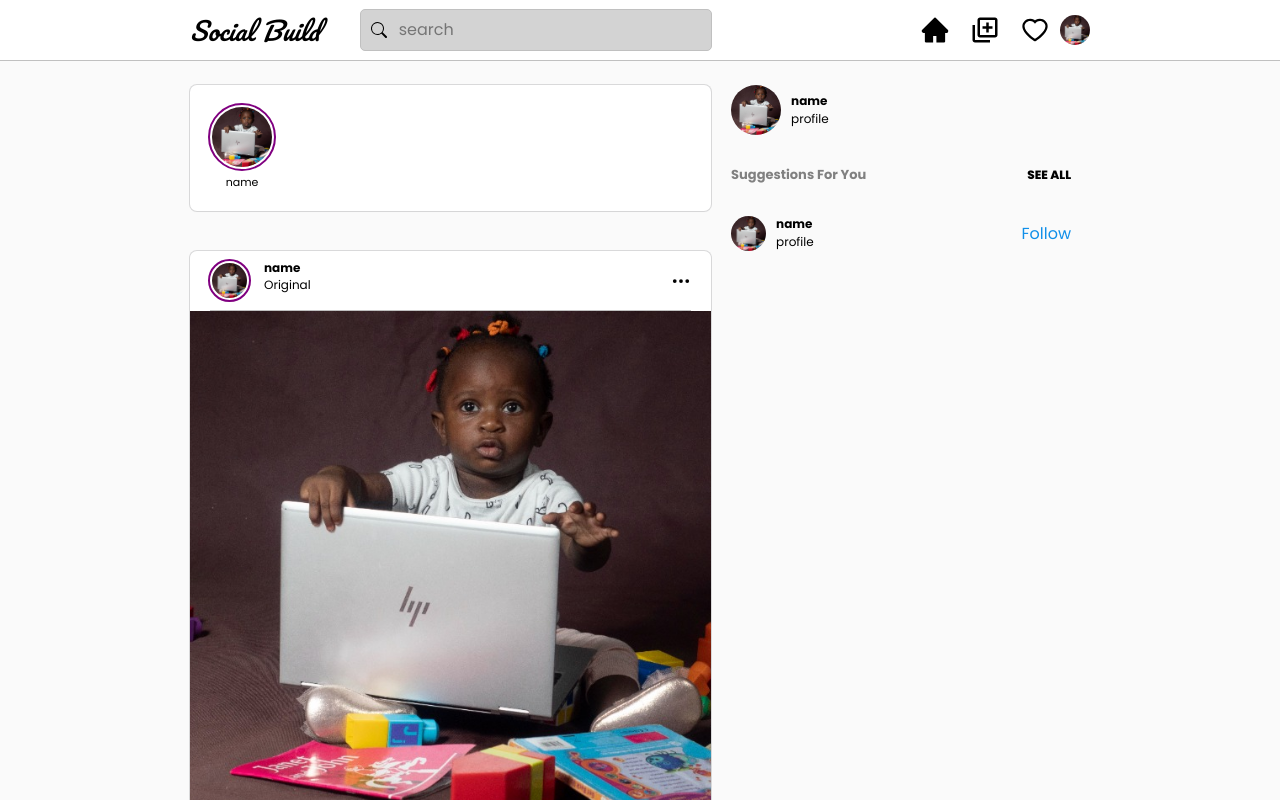
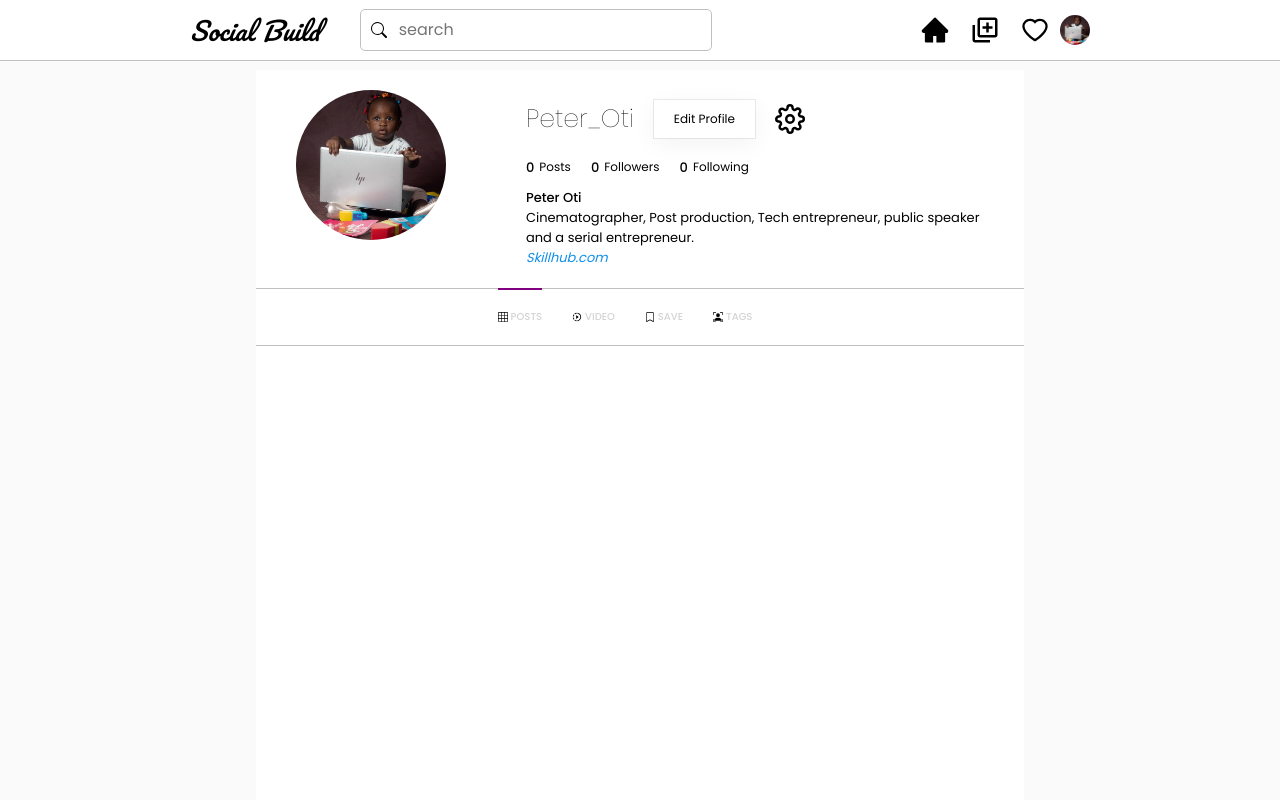
Before and after one commit to PetxCode/social-frontend, a React (Create React App) app: page /detail in a window 1280 px wide. Shown: the top 800 px of the page. Built offline with nearby package versions, Linux system fonts and the light colour scheme.

Commit message:
latest push

```diff
--- a/src/App.js
+++ b/src/App.js
@@ -1,12 +1,17 @@
 import React from "react";
-import { BrowserRouter } from "react-router-dom";
+import { BrowserRouter, Route, Routes } from "react-router-dom";
 import Header from "./components/Header/Header";
 import HomeScreen from "./components/Home/HomeScreen";
+import DetailScreen from "./components/Profile/DetailScreen";
+
 const App = () => {
 	return (
 		<BrowserRouter>
 			<Header />
-			<HomeScreen />
+			<Routes>
+				<Route path="/" element={<HomeScreen />} />
+				<Route path="/detail" element={<DetailScreen />} />
+			</Routes>
 		</BrowserRouter>
 	);
 };
--- a/src/components/Header/Header.js
+++ b/src/components/Header/Header.js
@@ -78,7 +78,7 @@ const SearchBar = styled.div`
 	border: 1px solid silver;
 	height: 40px;
 	border-radius: 5px;
-	background-color: lightgray;
+	background-color: l#fafafa;
 
 	@media screen and (max-width: 642px) {
 		width: 250px;
--- /dev/null
+++ b/src/components/Profile/DetailScreen.js
@@ -0,0 +1,260 @@
+import React, { useState } from "react";
+import styled from "styled-components";
+import pix from "./babe.jpeg";
+
+import { BsGrid3X3, BsBookmark, BsPersonBoundingBox } from "react-icons/bs";
+import { FiSettings } from "react-icons/fi";
+import { MdSlowMotionVideo } from "react-icons/md";
+
+const DetailScreen = () => {
+	const [post, setPost] = useState(true);
+	const [video, setVideo] = useState(false);
+	const [save, setSave] = useState(false);
+	const [tag, setTag] = useState(false);
+
+	return (
+		<Container>
+			<Wrapper>
+				<Top>
+					<Image src={pix} />
+					<Contents>
+						<NameDetails>
+							<ProfileName>Peter_Oti</ProfileName>
+							<EditButton>Edit Profile</EditButton>
+							<Icon />
+						</NameDetails>
+
+						<NameDetails>
+							<Post>
+								<Count>{0}</Count>
+								<Title>Posts</Title>
+							</Post>
+							<Post>
+								<Count>{0}</Count>
+								<Title>Followers</Title>
+							</Post>
+							<Post>
+								<Count>{0}</Count>
+								<Title>Following</Title>
+							</Post>
+						</NameDetails>
+
+						<Detail>
+							<Name>Peter Oti</Name>
+							<Bio>
+								Cinematographer, Post production, Tech entrepreneur, public
+								speaker and a serial entrepreneur.
+							</Bio>
+							<WebSite href="#">Skillhub.com</WebSite>
+						</Detail>
+					</Contents>
+				</Top>
+
+				<Nav>
+					<NavHolder
+						bg={post ? "bg" : ""}
+						onClick={() => {
+							setPost(true);
+							setVideo(false);
+							setSave(false);
+							setTag(false);
+						}}
+					>
+						<NavIcon />
+						<Title cap fs>
+							Posts
+						</Title>
+					</NavHolder>
+					<NavHolder
+						bg={video ? "bg" : ""}
+						onClick={() => {
+							setPost(false);
+							setVideo(true);
+							setSave(false);
+							setTag(false);
+						}}
+					>
+						<NavIcon1 />
+						<Title cap fs>
+							Video
+						</Title>
+					</NavHolder>
+					<NavHolder
+						bg={save ? "bg" : ""}
+						onClick={() => {
+							setPost(false);
+							setVideo(false);
+							setSave(true);
+							setTag(false);
+						}}
+					>
+						<NavIcon2 />
+						<Title cap fs>
+							Save
+						</Title>
+					</NavHolder>
+					<NavHolder
+						bg={tag ? "bg" : ""}
+						onClick={() => {
+							setPost(false);
+							setVideo(false);
+							setSave(false);
+							setTag(true);
+						}}
+					>
+						<NavIcon3 />
+						<Title cap fs>
+							Tags
+						</Title>
+					</NavHolder>
+				</Nav>
+			</Wrapper>
+		</Container>
+	);
+};
+
+export default DetailScreen;
+
+const NavIcon3 = styled(BsPersonBoundingBox)`
+	font-size: 10px;
+	margin-right: 3px;
+`;
+
+const NavIcon2 = styled(BsBookmark)`
+	font-size: 10px;
+	margin-right: 3px;
+`;
+
+const NavIcon1 = styled(MdSlowMotionVideo)`
+	font-size: 10px;
+	margin-right: 3px;
+`;
+
+const NavIcon = styled(BsGrid3X3)`
+	font-size: 10px;
+	margin-right: 3px;
+`;
+
+const NavHolder = styled.div`
+	display: flex;
+	align-items: center;
+	margin-right: 30px;
+	position: relative;
+
+	:after {
+		content: "";
+		height: 2px;
+		background-color: ${({ bg }) => (bg ? "purple" : "transparent")};
+		width: 100%;
+		position: absolute;
+		top: -21px;
+	}
+
+	cursor: pointer;
+`;
+
+const Nav = styled.div`
+	width: 100%;
+	display: flex;
+	justify-content: center;
+	border-top: 1px solid silver;
+	border-bottom: 1px solid silver;
+	padding: 20px 0;
+`;
+
+const WebSite = styled.a`
+	color: rgba(16, 143, 233);
+	font-style: italic;
+	cursor: pointer;
+	text-decoration: none;
+`;
+const Bio = styled.div``;
+
+const Name = styled.div`
+	font-weight: 500;
+`;
+
+const Detail = styled.div`
+	font-size: 13px;
+`;
+
+const Title = styled.div`
+	text-transform: ${({ cap }) => (cap ? "uppercase" : "normal")};
+	font-size: ${({ fs }) => (fs ? "10px" : "12px")};
+	font-weight: ${({ fs }) => (fs ? "500" : "normal")};
+	color: ${({ fs }) => (fs ? "lightgray" : "black")};
+`;
+
+const Count = styled.div`
+	font-weight: 500;
+	margin-right: 5px;
+`;
+
+const Post = styled.div`
+	display: flex;
+	margin-right: 20px;
+	font-size: 13px;
+`;
+
+const Icon = styled(FiSettings)`
+	font-size: 30px;
+	:hover {
+		cursor: pointer;
+	}
+`;
+
+const EditButton = styled.div`
+	padding: 10px 20px;
+	box-shadow: rgba(0, 0, 0, 0.05) 0px 6px 24px 0px,
+		rgba(0, 0, 0, 0.08) 0px 0px 0px 1px;
+	margin-right: 20px;
+	font-size: 12px;
+	:hover {
+		cursor: pointer;
+	}
+`;
+
+const ProfileName = styled.div`
+	font-size: 25px;
+	font-weight: lighter;
+	margin-right: 20px;
+`;
+
+const NameDetails = styled.div`
+	display: flex;
+	margin: 10px 0;
+	align-items: center;
+`;
+
+const Contents = styled.div`
+	display: flex;
+	flex-direction: column;
+`;
+
+const Image = styled.img`
+	width: 150px;
+	height: 150px;
+	border-radius: 50%;
+	object-fit: cover;
+	margin-right: 80px;
+`;
+
+const Top = styled.div`
+	margin: 20px 40px;
+	display: flex;
+`;
+
+const Wrapper = styled.div`
+	width: 768px;
+	background-color: white;
+`;
+
+const Container = styled.div`
+	padding-top: 70px;
+	width: 100%;
+	display: flex;
+	justify-content: center;
+	background-color: #fafafa;
+	height: 100%;
+	min-height: calc(100vh - 70px);
+`;
```
Also changed, not shown: src/components/Profile/babe.jpeg (added).
